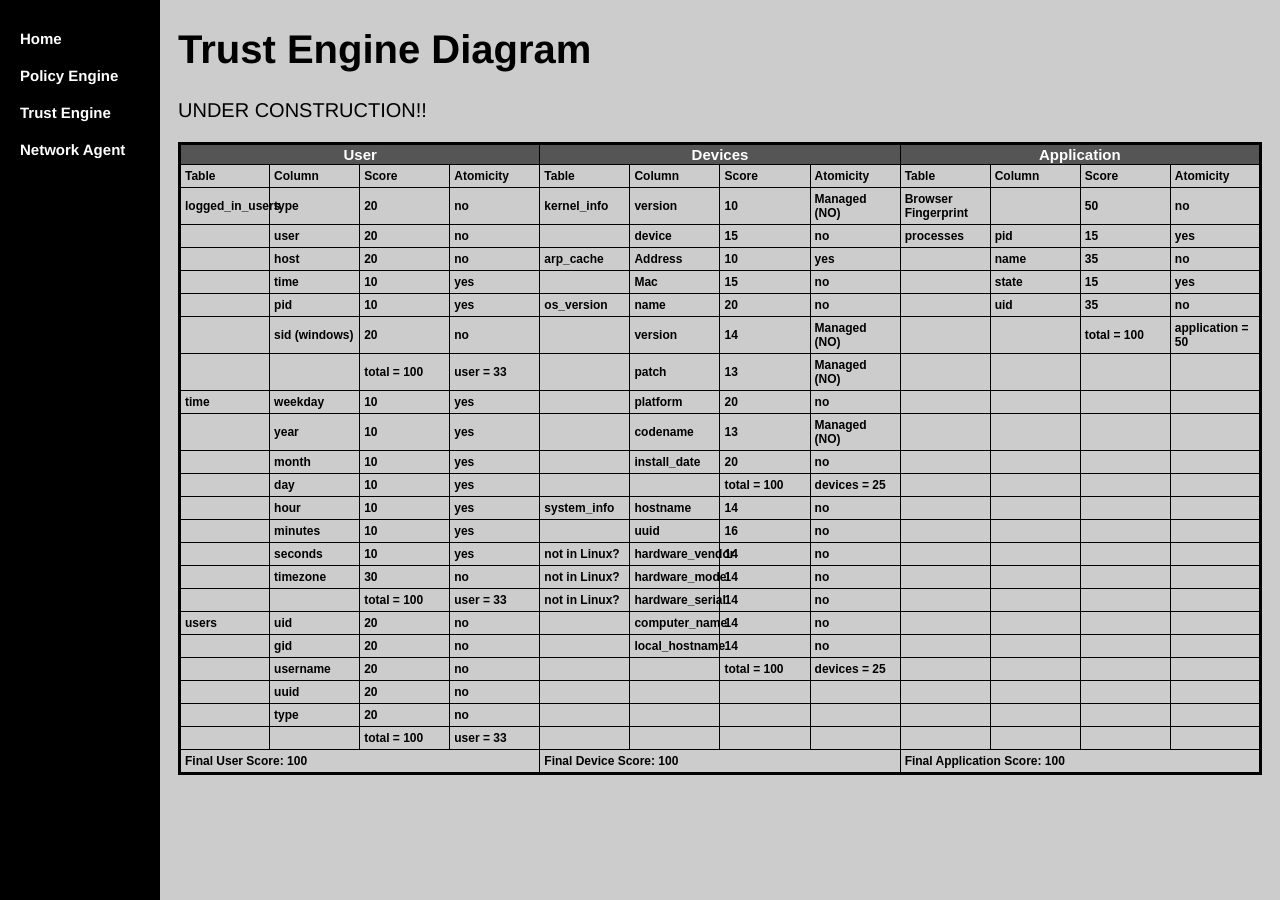
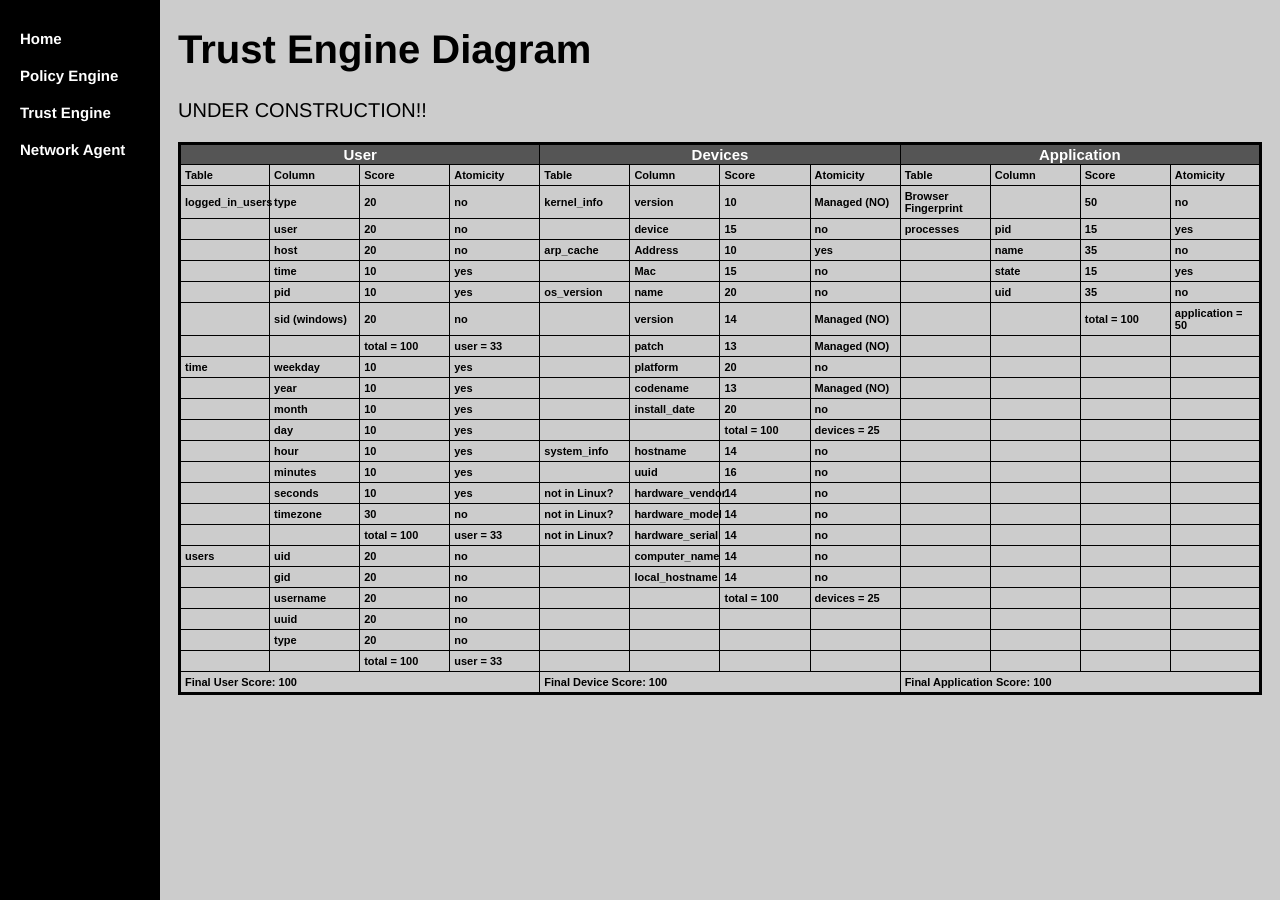
Before and after one commit to WWUZeroTrust/WWUZeroTrust.github.io, a Jekyll site: the page TrustEngine/diagram/index.html, which Jekyll copies as it is, in a window 1280 px wide. Built offline with Jekyll 4.4.1, drawn with Linux system fonts in a browser that asks for light colours.

Commit message:
Update index.html

```diff
--- a/TrustEngine/diagram/index.html
+++ b/TrustEngine/diagram/index.html
@@ -107,7 +107,7 @@ h1 {
 	<p>UNDER CONSTRUCTION!!</p>
 	<style type="text/css">
 	table.tableizer-table {
-		font-size: 12px;
+		font-size: 11px;
 		border: 3px solid black;
 		font-family: Arial, Helvetica, sans-serif;
 		font-weight: bold;
```
